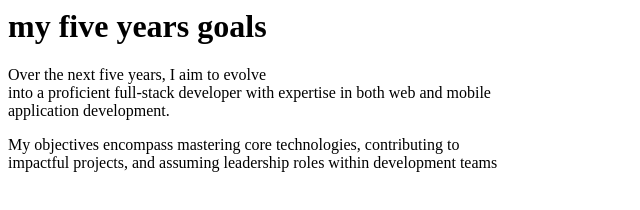
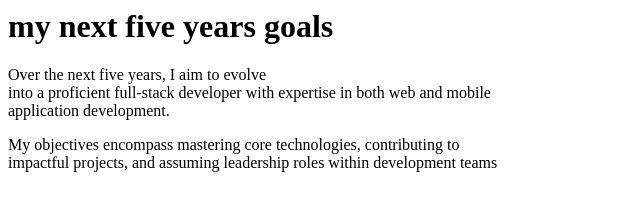
Before and after one commit to toqeerqureshi1/assignment1-my.next.five.year.goals, a plain HTML site: page index.html in a window 1280 px wide. Shown: the whole page, without its empty margins (0-640 px from the left). Drawn offline with Linux system fonts and the light colour scheme.

Commit message:
MY goals

```diff
--- a/index.html
+++ b/index.html
@@ -5,7 +5,7 @@
 </head>
 
 <body>
-    <h1>my five years goals</h1>
+    <h1>my next five years goals</h1>
     <p>Over the next five years, I aim to evolve <br>
         into a proficient full-stack developer
         with expertise in both web and mobile <br>
```
